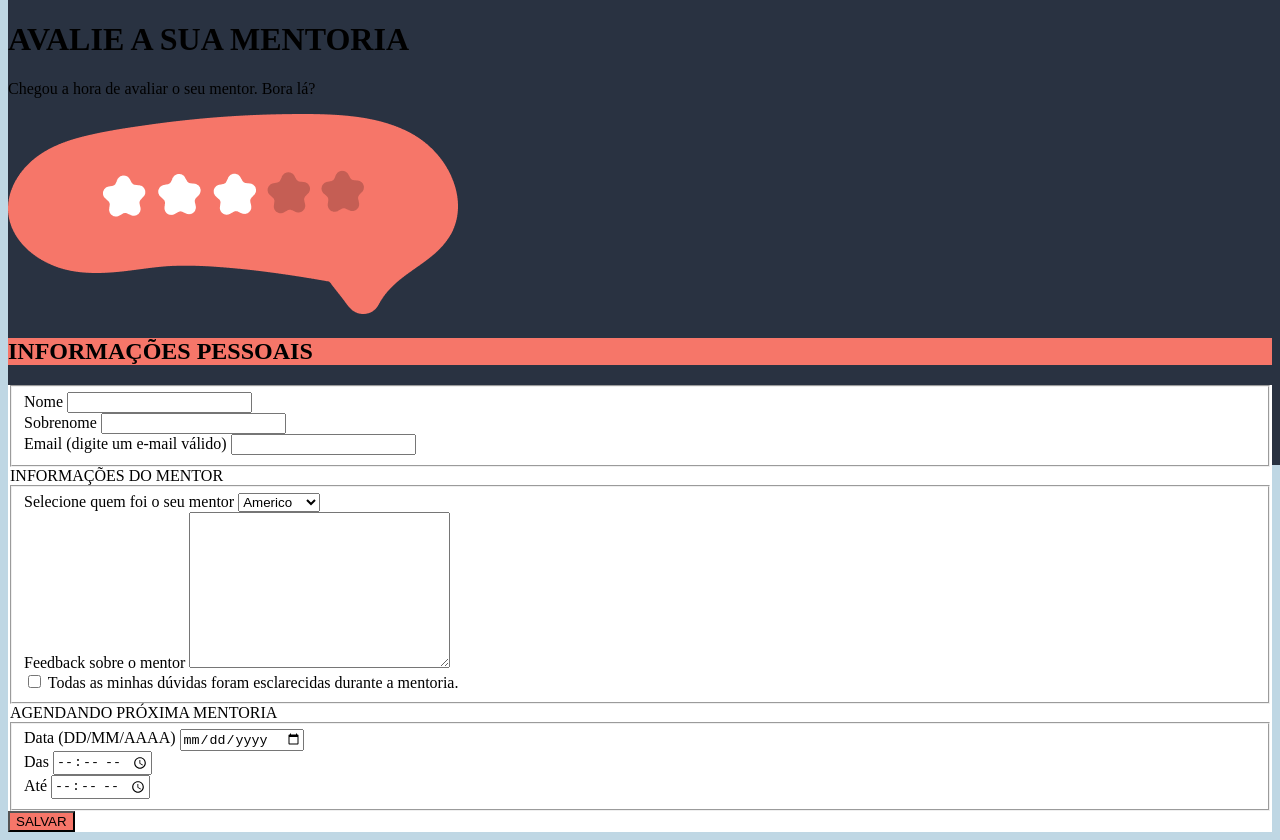
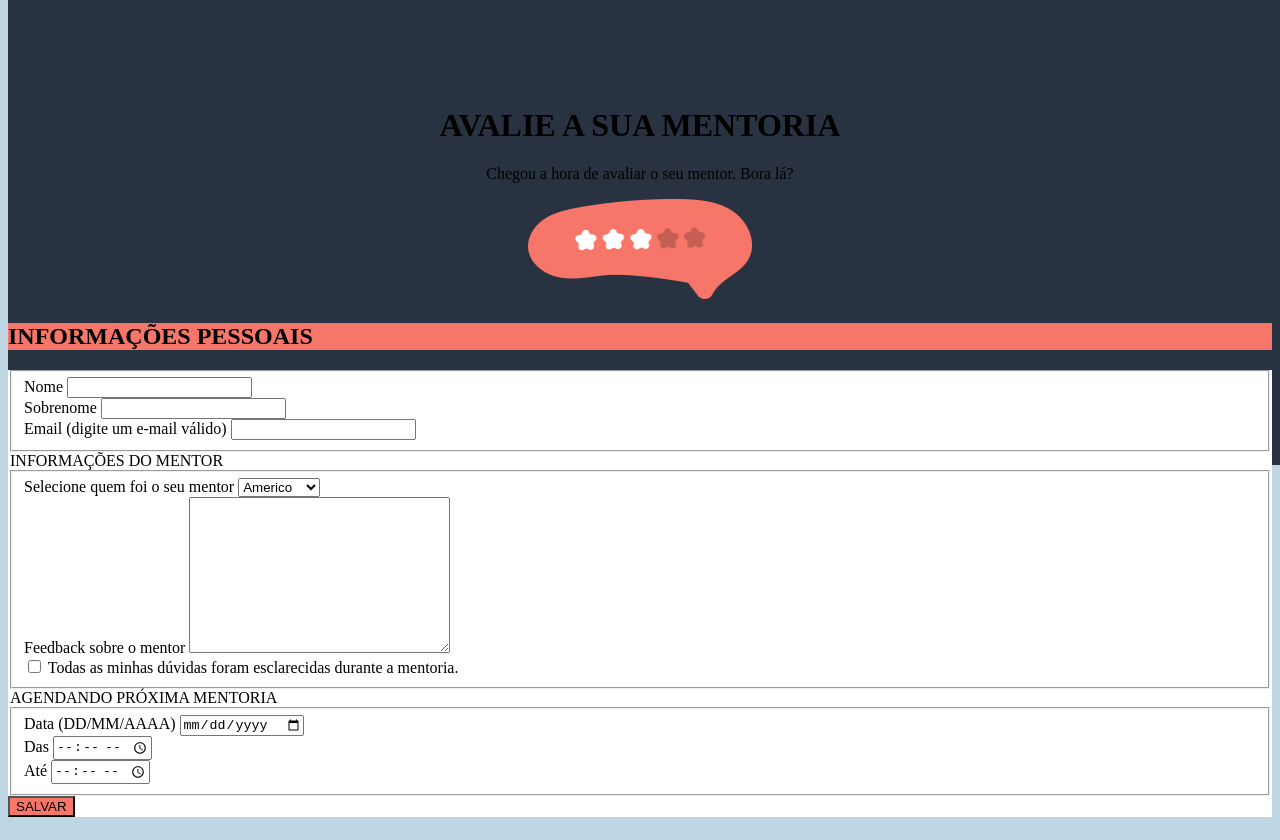
Before and after one commit to IFreitasMendes/Exp---Projeto-3---Recriando-Layout-Form-2, a plain HTML site: page index.html in a window 1280 px wide. Drawn offline with Linux system fonts and the light colour scheme.

Commit message:
Alinhamento estrutural do header

```diff
--- a/style.css
+++ b/style.css
@@ -12,6 +12,15 @@ body::before {
   z-index: -1;
   top: 0;
 }
+header {
+  text-align: center;
+
+  margin-top: 107px;
+}
+
+header img {
+  width: 224px;
+}
 .titulo{
   background: #F67669;
 }
```
